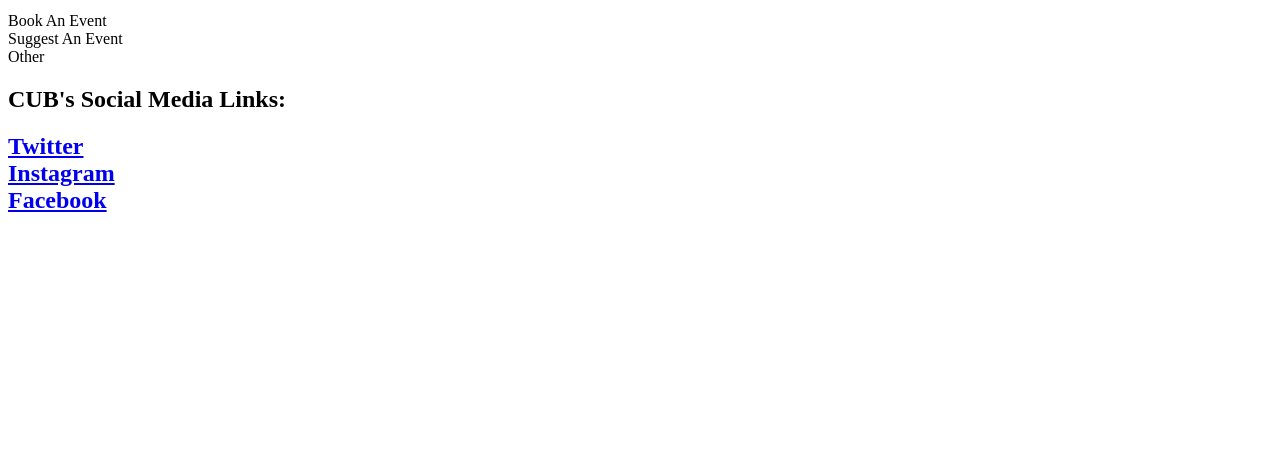
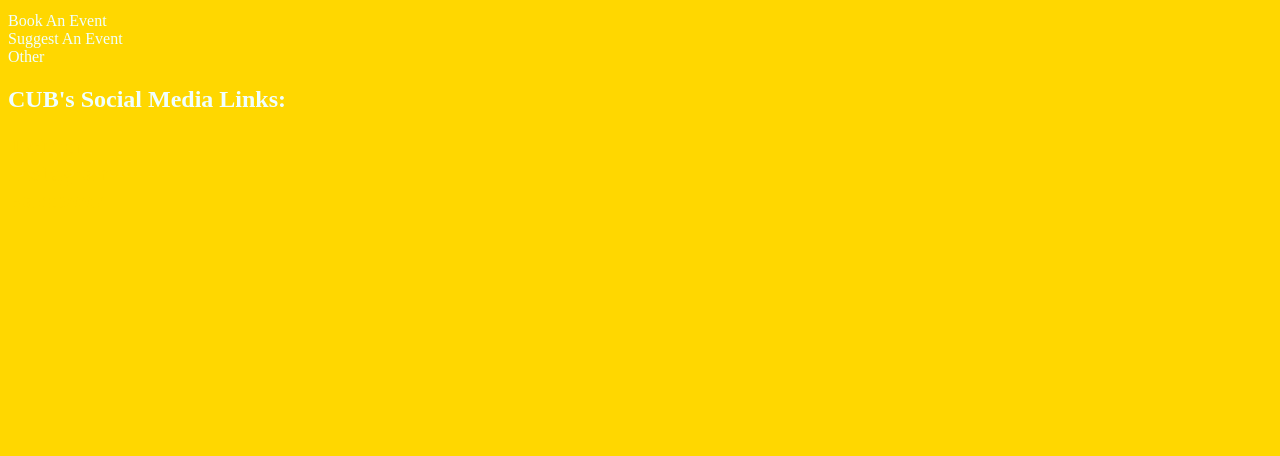
Before and after one commit to HMilli97/CUBwebsite, a plain HTML site: page ContactPage.html in a window 1280 px wide. Shown: the part 344-800 px from the top of the page. Drawn offline with Linux system fonts and the light colour scheme.

Commit message:
Add files via upload

```diff
--- a/ContactPage.html
+++ b/ContactPage.html
@@ -3,6 +3,7 @@
     <head>
         <title>Contact CUB
         </title>
+        <link rel="stylesheet" href="styles/CUBPage.CSS"
     </head>
     <body>
         <header>
```
Also changed, not shown: index.html (+1 -1 lines).
